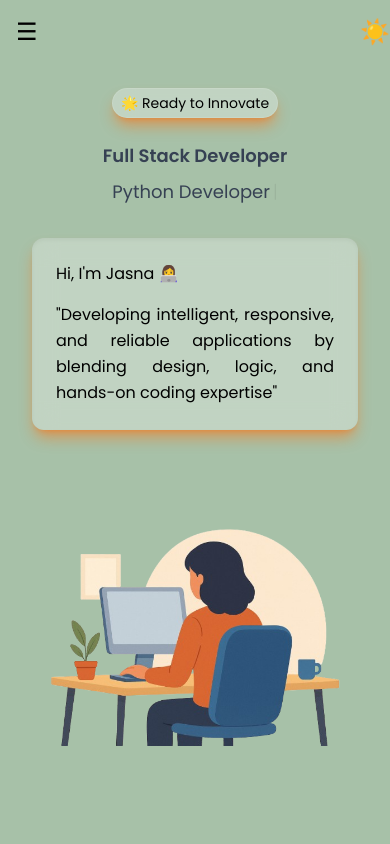
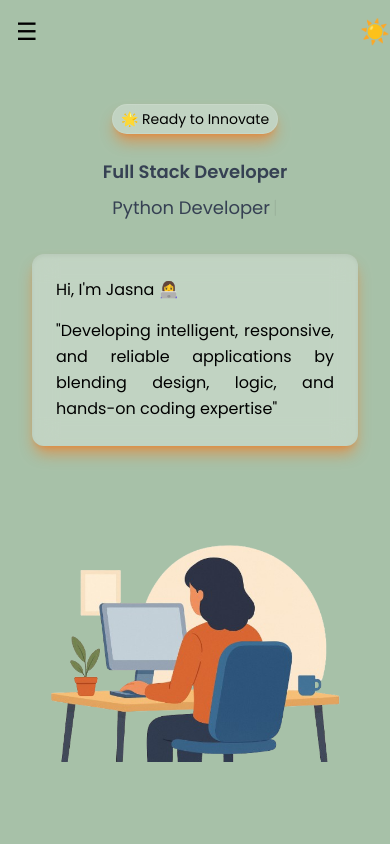
Before and after one commit to jasna18/vue-portfolio-new, a Vue app in the folder portfolio-new/: page / in a window 390 px wide. Shown: the top 844 px of the page. Built offline with nearby package versions, Linux system fonts and the light colour scheme.

Commit message:
added padding top revised

```diff
--- a/portfolio-new/src/App.vue
+++ b/portfolio-new/src/App.vue
@@ -4,7 +4,7 @@
      <PageHeader />
 
     <!-- main  -->
-    <main class="grow pt-10 md:pt-12">
+    <main class="grow pt-14 md:pt-12">
       <Home />
       <AboutUs />
     </main>
```
